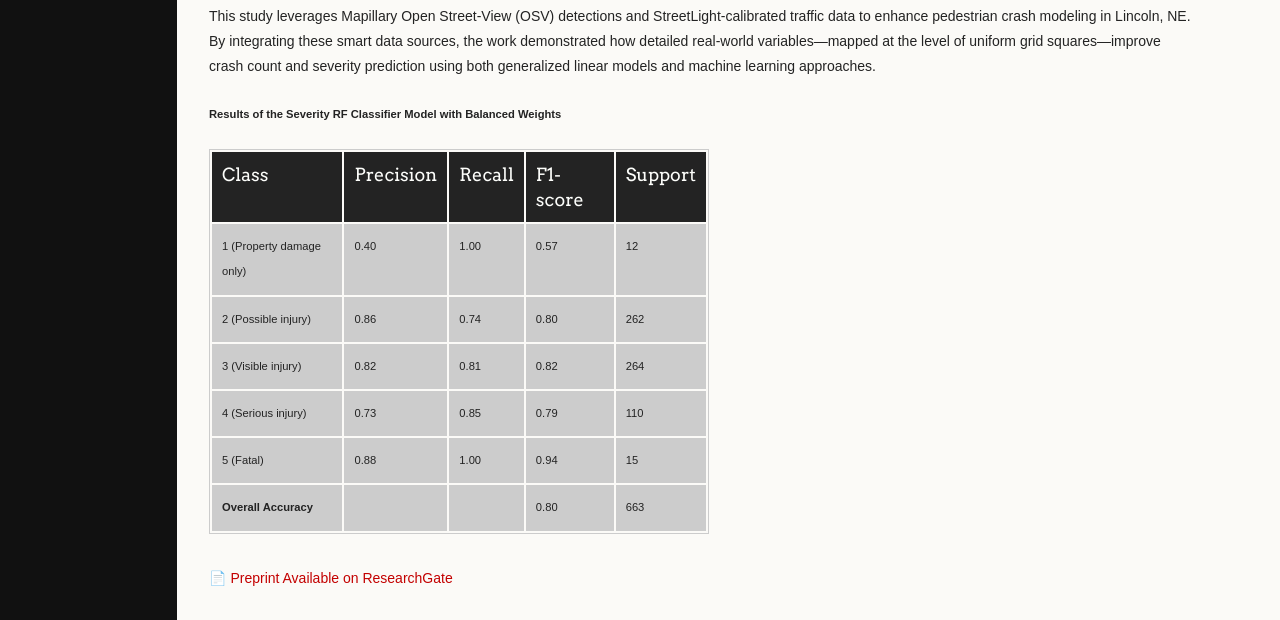
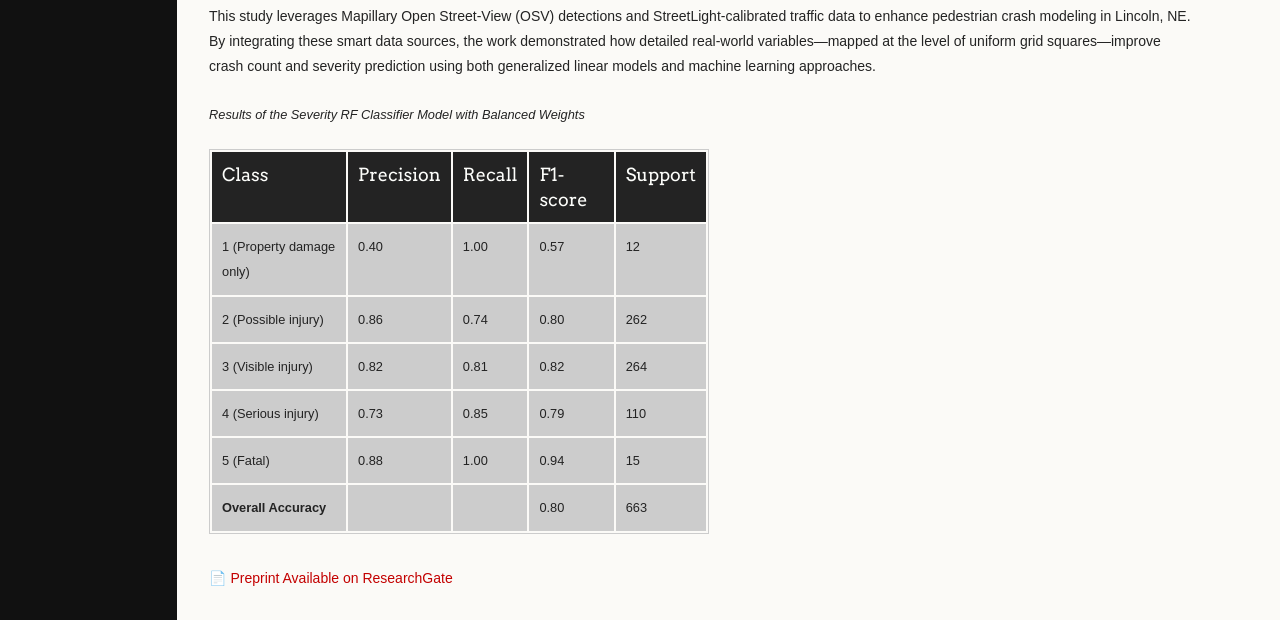
Before and after one commit to mselayan/mselayan.github.io, a Jekyll site: the page built from research.md, in a window 1280 px wide. Shown: the part 1185-1805 px from the top of the page. Built offline with Jekyll 4.4.1, drawn with Linux system fonts in a browser that asks for light colours.

Commit message:
Update research.md

```diff
--- a/research.md
+++ b/research.md
@@ -31,8 +31,8 @@ This work underscores the importance of explicitly modeling consensus trade-offs
 
 This study leverages Mapillary Open Street-View (OSV) detections and StreetLight-calibrated traffic data to enhance pedestrian crash modeling in Lincoln, NE. By integrating these smart data sources, the work demonstrated how detailed real-world variables—mapped at the level of uniform grid squares—improve crash count and severity prediction using both generalized linear models and machine learning approaches.
 
-<div style="max-width: 500px; margin: 1em 0; font-size: 0.7rem;">
-  <p><strong>Results of the Severity RF Classifier Model with Balanced Weights</strong></p>
+<div style="max-width: 500px; margin: 1em 0; font-size: 0.8rem;">
+  <p><em>Results of the Severity RF Classifier Model with Balanced Weights</em></p>
   <table>
     <thead>
       <tr>
```
